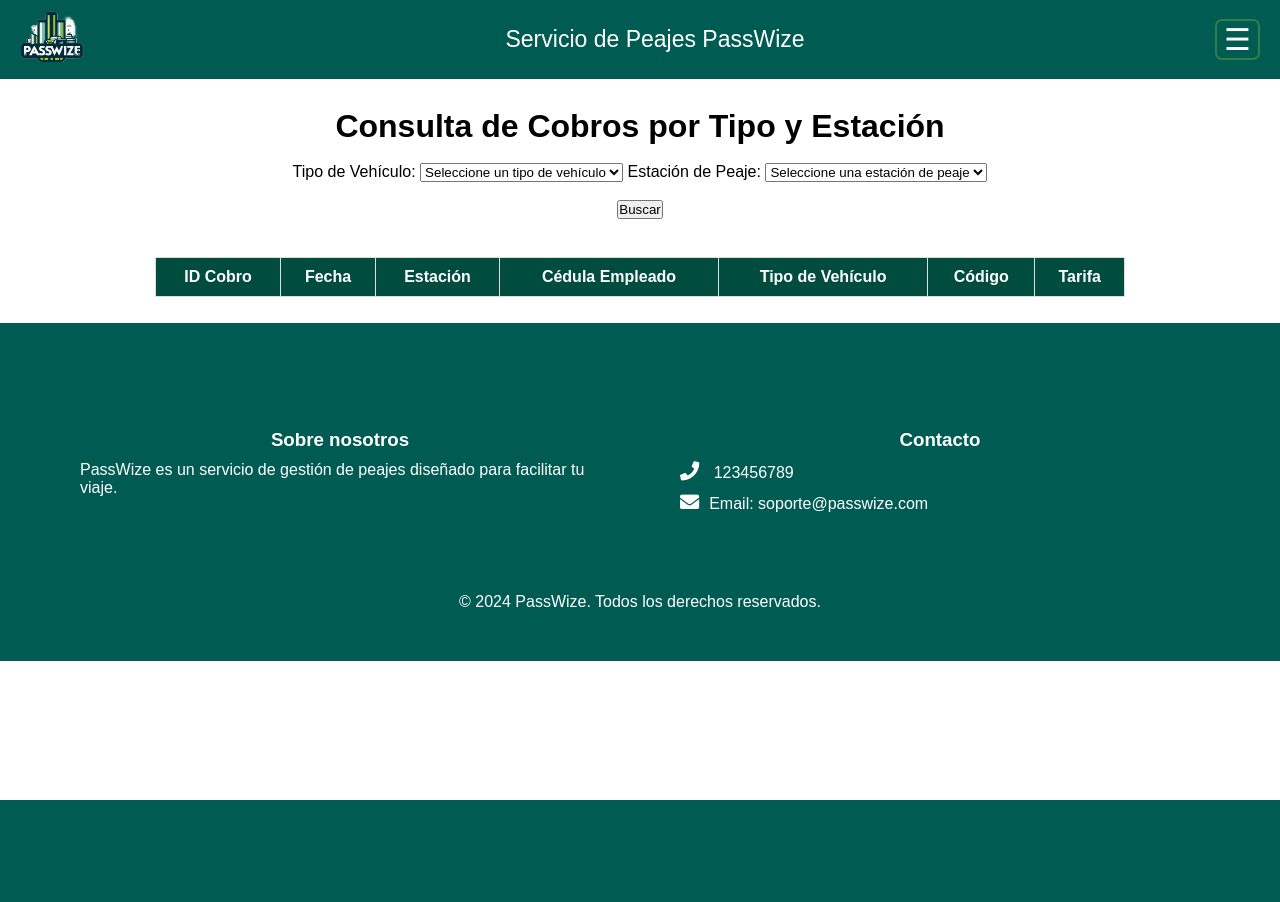
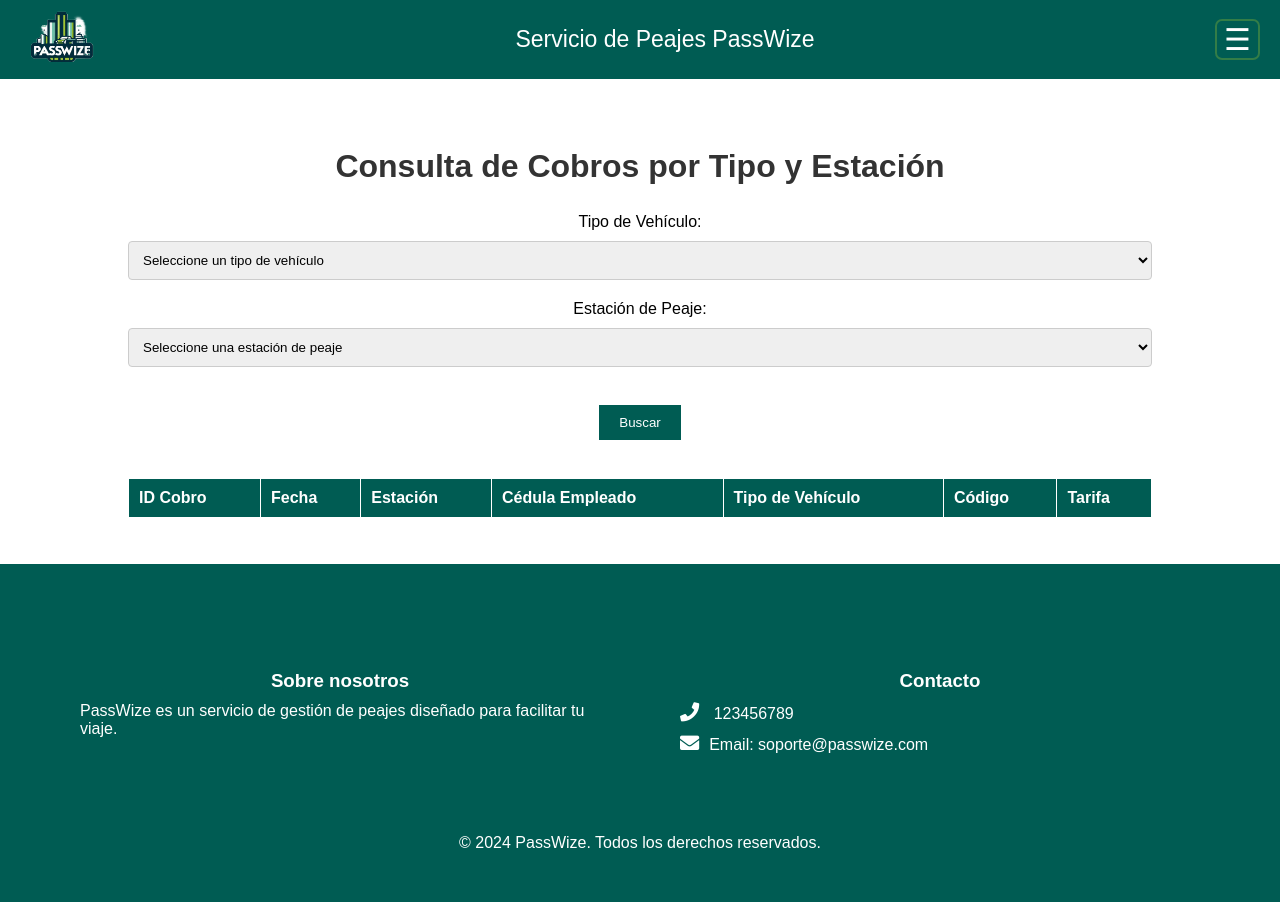
Before and after one commit to AnaBQS0107/ProyectoFinal--IngSoft, a PHP site: page /ProyectoFinal--IngSoft/Vista/ConsultaTipoyEstacion.php in a window 1280 px wide. Before the commit the page ends 800 px from the top, so only its background shows below. Run offline with PHP 8.4, Linux system fonts and the light colour scheme; data that the repository does not hold is empty.

Commit message:
diseño de pagina

```diff
--- a/Vista/ConsultaTipoyEstacion.php
+++ b/Vista/ConsultaTipoyEstacion.php
@@ -34,7 +34,7 @@ if (isset($_GET['submit'])) {
     <title>Consulta de Cobros</title>
     <link rel="icon" type="image/png" href="../img/icono.png">
     <link rel="stylesheet" href="Estilos/Footer.css">
-    <link rel="stylesheet" href="Estilos/TablaCobros.css">
+    <link rel="stylesheet" href="Estilos/TipoEstacion.css">
 </head>
 
 <body>
--- a/Vista/Estilos/TipoEstacion.css
+++ b/Vista/Estilos/TipoEstacion.css
@@ -1,16 +1,134 @@
+body {
+    font-family: Arial, sans-serif;
+    background-color: white;
+    margin: 0;
+    padding: 0;
+}
+
+.container {
+    width: 80%;
+    margin: auto;
+    overflow: hidden;
+}
+
+h1, h2 {
+    color: #333;
+}
+
+table {
+    width: 100%;
+    margin: 20px 0;
+    border-collapse: collapse;
+}
+
+table, th, td {
+    border: 1px solid white;
+}
+
+th, td {
+    padding: 10px;
+    text-align: left;
+}
+
+th {
+    background-color: #005c53;
+    color: white;
+}
+
+tr:nth-child(even) {
+    background-color: #f2f2f2;
+}
+
+.table-container {
+    overflow-x: auto;
+}
+
 .mini-table {
     margin-top: 20px;
 }
 
-.mini-table table {
-    width: 300px;
-    border-collapse: collapse;
-    margin-bottom: 10px;
+button {
+    background-color: #005c53;
+    color: white;
+    padding: 10px 20px;
+    border: none;
+    cursor: pointer;
+    margin-top: 10px;
 }
 
-.mini-table table th,
-.mini-table table td {
-    border: 1px solid #ddd;
-    padding: 8px;
+button:hover {
+    background-color: #005c53;
+}
+
+select, input[type="text"] {
+    padding: 10px;
+    margin: 10px 0;
+    width: 100%;
+    border: 1px solid #ccc;
+    border-radius: 4px;
+    box-sizing: border-box;
+}
+
+label {
+    margin-top: 10px;
+    display: inline-block;
+}
+
+footer {
+    background-color: #333;
+    color: white;
+    text-align: center;
+    padding: 10px;
+    position: fixed;
+    bottom: 0;
+    width: 100%;
+}
+
+header {
+    background-color: #333;
+    color: white;
+    padding: 10px;
     text-align: center;
 }
+
+header a {
+    color: white;
+    text-decoration: none;
+    margin: 0 10px;
+}
+
+header a:hover {
+    text-decoration: underline;
+}
+
+@media (max-width: 600px) {
+    .container {
+        width: 100%;
+        padding: 0 10px;
+    }
+
+    table, th, td {
+        display: block;
+        width: 100%;
+    }
+
+    th, td {
+        padding: 15px;
+        text-align: left;
+    }
+
+    .mini-table {
+        width: 100%;
+        overflow-x: auto;
+    }
+
+    .mini-table table {
+        width: 100%;
+    }
+
+    button {
+        width: 100%;
+        padding: 15px;
+        margin: 10px 0;
+    }
+}
```
